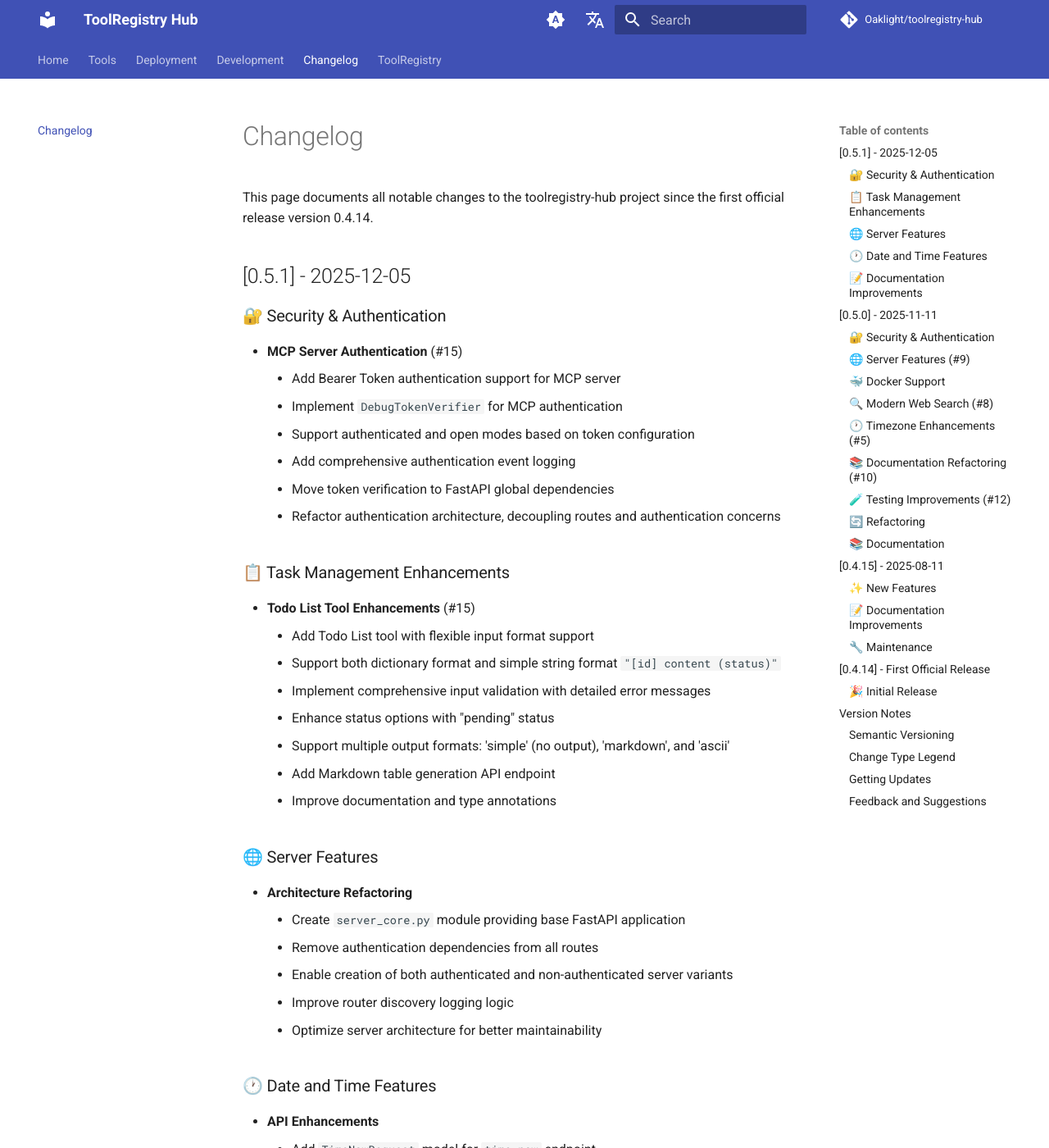
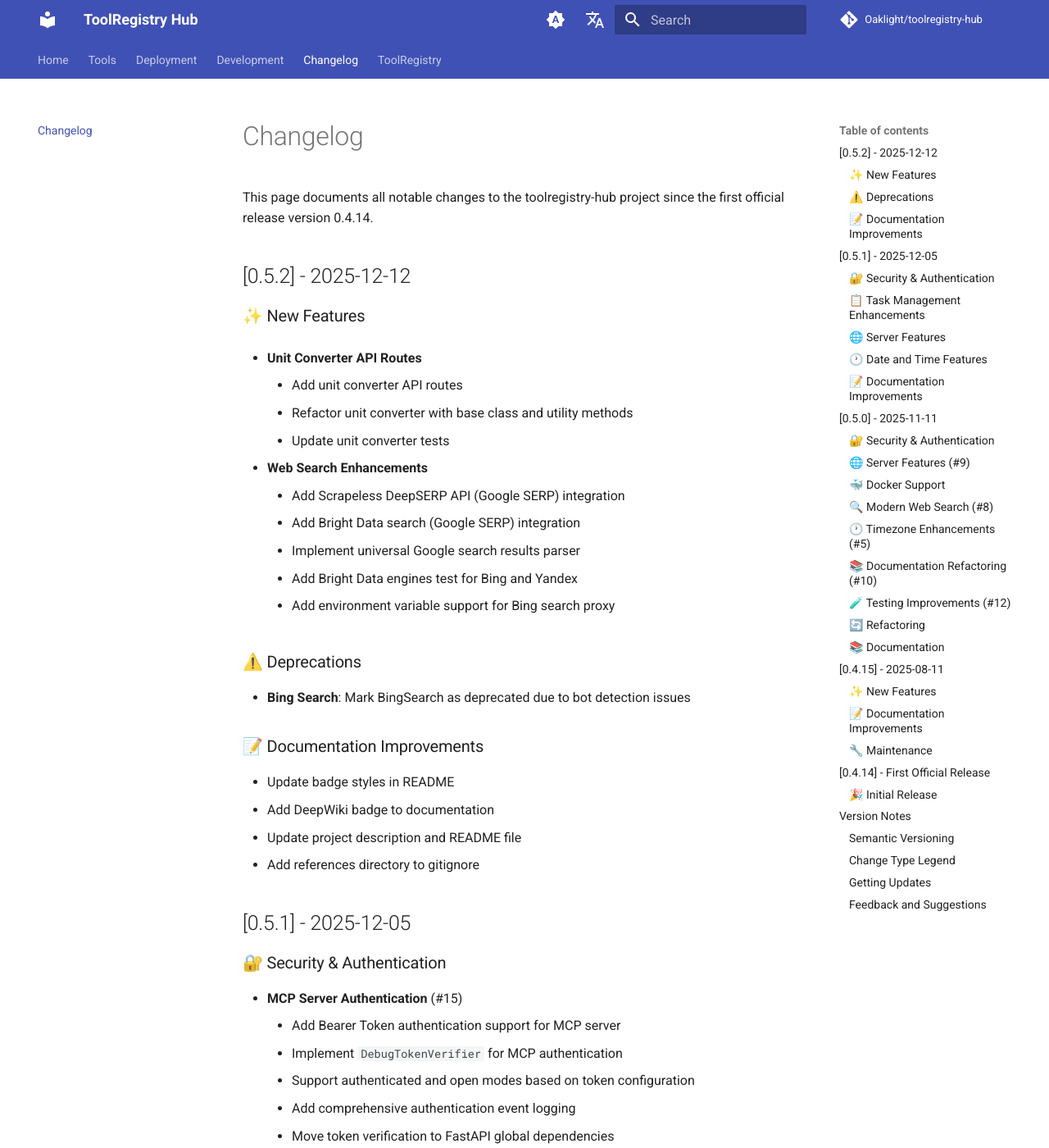
Before and after one commit to Oaklight/toolregistry-hub, an MkDocs documentation site: the page built from docs/changelog.md, in a window 1280 px wide and 1400 px high. Shown: the whole window at 82% size. Built offline with MkDocs 1.6.1 and Material for MkDocs 9.7.7, drawn with Linux system fonts in a browser that asks for light colours; comment, search, counter and statistics services are not loaded.

Commit message:
📝 docs(changelog): update changelog for version 0.5.2 release
- add unit converter API routes and refactoring details【new features】
- document web search enhancements including Scrapeless DeepSERP and Bright Data integrations【new features】
- mark BingSearch as deprecated due to bot detection issues【deprecations】
- update documentation improvements including README badges and project description【documentation】

```diff
--- a/docs/changelog.md
+++ b/docs/changelog.md
@@ -9,6 +9,33 @@ author: Oaklight
 # Changelog
 
 This page documents all notable changes to the toolregistry-hub project since the first official release version 0.4.14.
+
+## [0.5.2] - 2025-12-12
+
+### ✨ New Features
+
+- **Unit Converter API Routes**
+	- Add unit converter API routes
+	- Refactor unit converter with base class and utility methods
+	- Update unit converter tests
+
+- **Web Search Enhancements**
+	- Add Scrapeless DeepSERP API (Google SERP) integration
+	- Add Bright Data search (Google SERP) integration
+	- Implement universal Google search results parser
+	- Add Bright Data engines test for Bing and Yandex
+	- Add environment variable support for Bing search proxy
+
+### ⚠️ Deprecations
+
+- **Bing Search**: Mark BingSearch as deprecated due to bot detection issues
+
+### 📝 Documentation Improvements
+
+- Update badge styles in README
+- Add DeepWiki badge to documentation
+- Update project description and README file
+- Add references directory to gitignore
 
 ## [0.5.1] - 2025-12-05
 
```
